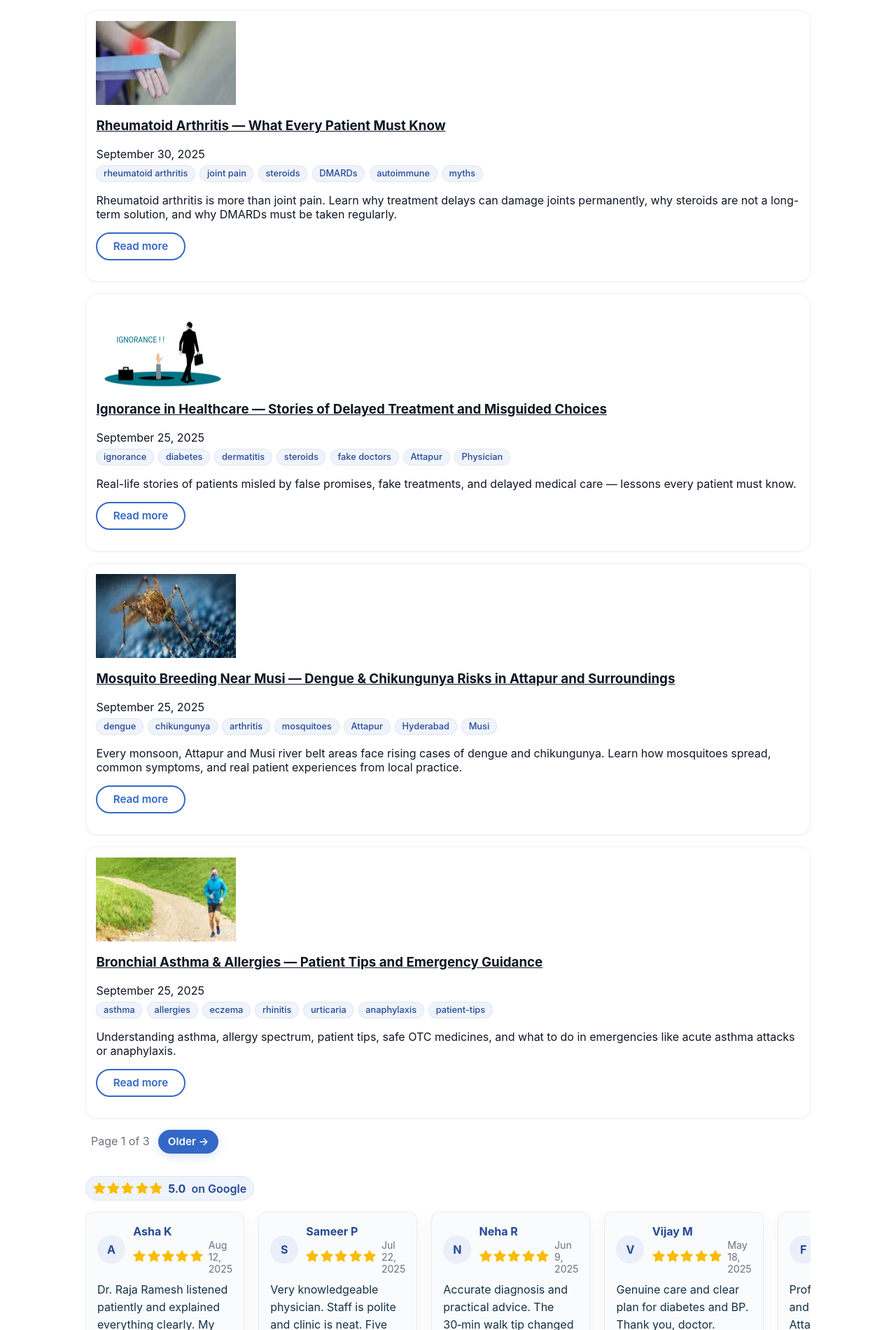
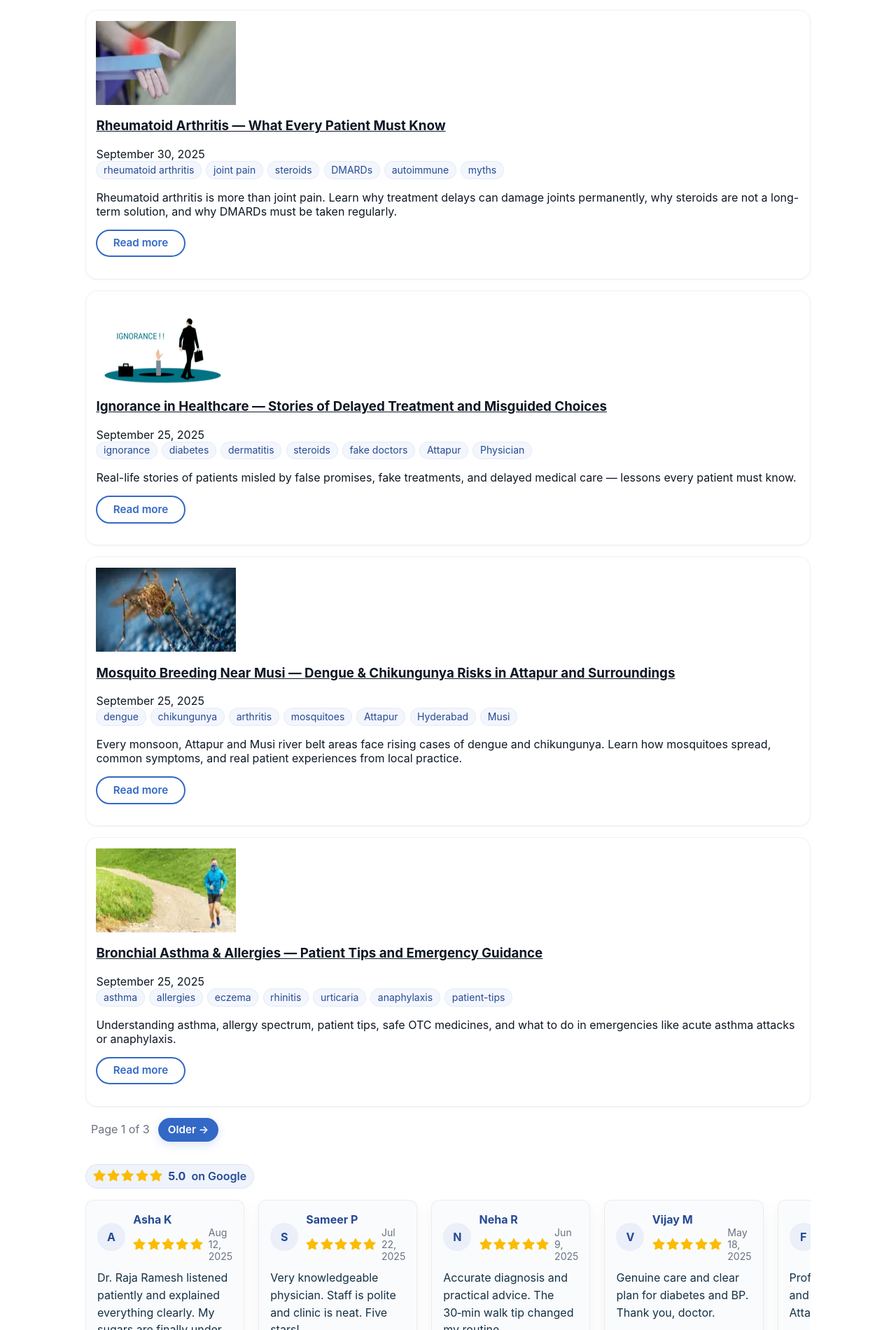
Before and after one commit to drrajarameshd/rr, a Jekyll site: the page built from index.html, in a window 1280 px wide. Shown: the part 519-2419 px from the top of the page at 70% size. Built offline with Jekyll 4.4.1, drawn with Linux system fonts in a browser that asks for light colours; the list of posts is cut into pages by our own code.

Commit message:
Update post-layout.css

```diff
--- a/assets/css/post-layout.css
+++ b/assets/css/post-layout.css
@@ -71,19 +71,22 @@
 }
 .post-item .thumb{ border-radius:12px; overflow:hidden }
 
-/* Search-result tag chips (scoped) */
-.post-tags{ display:flex; flex-wrap:wrap; gap:.4rem; margin:.35rem 0 .25rem }
-.post-tag{
-  display:inline-flex; align-items:center; gap:.25rem;
-  padding:.22rem .6rem; border-radius:999px;
-  background: var(--primary-100, rgba(51,104,198,.08));
-  color: var(--primary-dark,#264a94);
-  border:1px solid rgba(0,0,0,.06); font-weight:500; font-size:.8rem; line-height:1.2;
-}
-.post-tag mark{ background:transparent; color:inherit; text-decoration:underline }
-
 
 /* Pagination — chip style */
 .pagination{ gap:.5rem; }
 .pagination .btn{ padding:.5rem .85rem; }
 .pagination .btn.is-disabled{ opacity:.45; pointer-events:none }
+
+
+.post-tags { display:flex; flex-wrap:wrap; gap:.4rem; }
+.post-tag{
+  display:inline-flex; align-items:center; padding:.3rem .6rem;
+  border:1px solid var(--primary-100, #dbe7ff); border-radius:999px;
+  text-decoration:none; font-size:.875rem; line-height:1; cursor:pointer;
+  background:rgba(51,104,198,.06); color:var(--primary-dark, #264a94);
+  transition:transform .12s ease, box-shadow .12s ease, background .12s ease;
+}
+.post-tag:hover{ transform:translateY(-1px); box-shadow:0 4px 14px rgba(51,104,198,.12); }
+.post-tag:active{ transform:none; }
+
+.post-tag mark{ background:transparent; color:inherit; text-decoration:underline }
```
